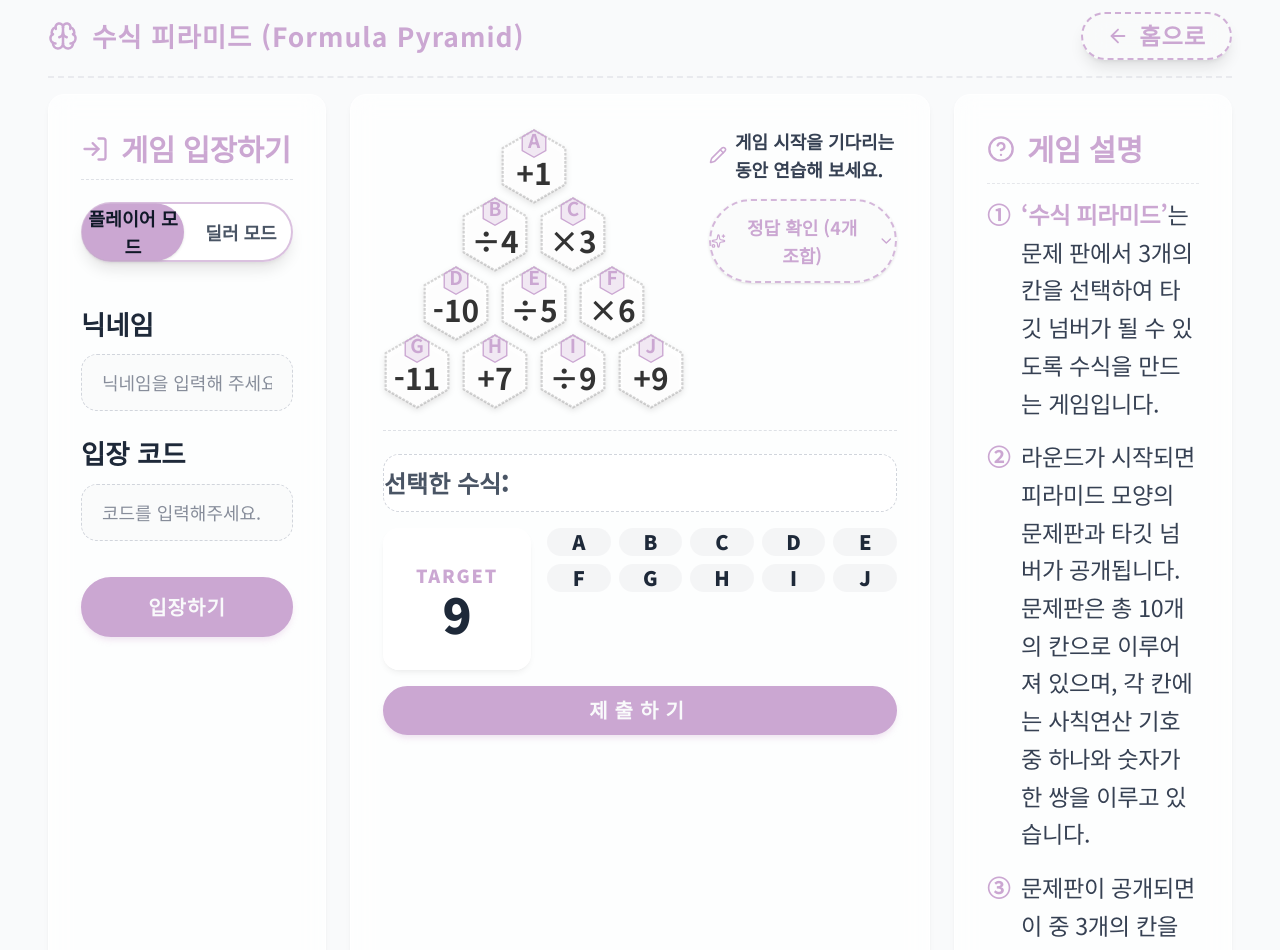
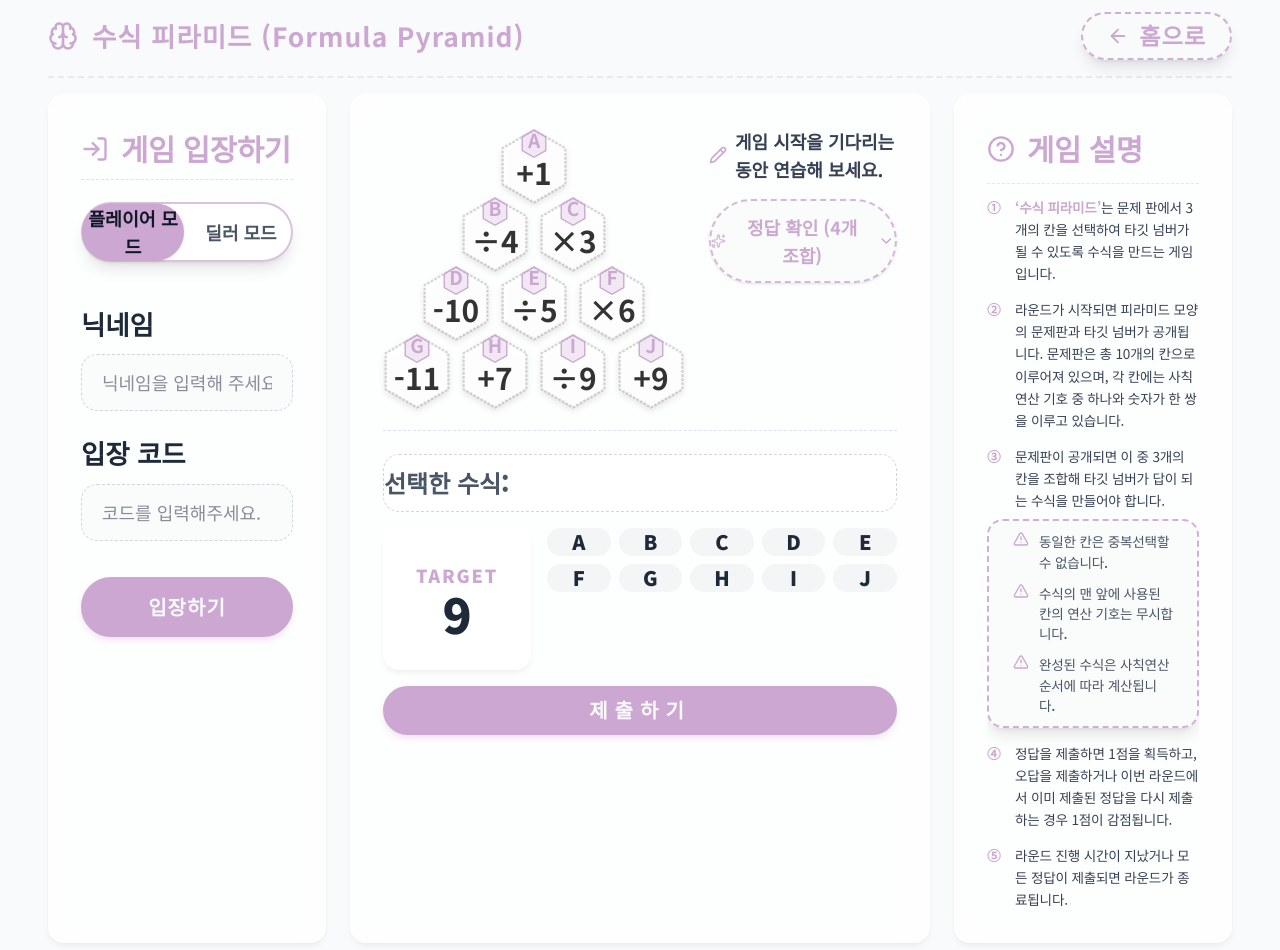
Before and after one commit to rlawlsdnjs78-infinity/infinitymath, a Next.js app: page /formula-pyramid in a window 1280 px wide. Shown: the top 950 px of the page. Built offline with nearby package versions, Linux system fonts and the light colour scheme; a web font is replaced by a local one.

Commit message:
UI: Adjust game explanation font size to 0.85rem

```diff
--- a/src/app/formula-pyramid/page.tsx
+++ b/src/app/formula-pyramid/page.tsx
@@ -1831,18 +1831,18 @@ export default function FormulaPyramidPage() {
                   <h2 className="text-[#CBA7D2] font-bold" style={{ fontFamily: "var(--font-chalk)", fontSize: "1.85rem", lineHeight: 1.1 }}>게임 설명</h2>
                 </div>
                 <div className="w-full border-t border-dashed border-gray-200" style={{ marginTop: "0.75rem", marginBottom: "0.75rem" }} />
-                <div className="flex flex-col gap-4 text-gray-700 leading-relaxed py-1 overflow-y-auto" style={{ fontFamily: "var(--font-chalk)", fontSize: "1.45rem", wordBreak: "break-all", letterSpacing: "-0.015em" }}>
+                <div className="flex flex-col gap-3.5 text-gray-700 leading-relaxed py-1 overflow-y-auto" style={{ fontFamily: "var(--font-chalk)", fontSize: "0.85rem", wordBreak: "break-all", letterSpacing: "-0.015em" }}>
                   {/* ① 게임 소개 */}
-                  <div className="flex items-start gap-2.5">
-                    <span className="flex-shrink-0 font-bold text-[#CBA7D2] w-6">①</span>
+                  <div className="flex items-start gap-2">
+                    <span className="flex-shrink-0 font-bold text-[#CBA7D2] w-5">①</span>
                     <p className="flex-1 leading-relaxed" style={{ wordBreak: "break-all", letterSpacing: "-0.015em" }}>
                       <strong className="text-[#CBA7D2] font-bold">&lsquo;수식 피라미드&rsquo;</strong>는 문제 판에서 3개의 칸을 선택하여 타깃 넘버가 될 수 있도록 수식을 만드는 게임입니다.
                     </p>
                   </div>
 
                   {/* ② 문제판 설명 */}
-                  <div className="flex items-start gap-2.5">
-                    <span className="flex-shrink-0 font-bold text-[#CBA7D2] w-6">②</span>
+                  <div className="flex items-start gap-2">
+                    <span className="flex-shrink-0 font-bold text-[#CBA7D2] w-5">②</span>
                     <p className="flex-1 leading-relaxed" style={{ wordBreak: "break-all", letterSpacing: "-0.015em" }}>
                       라운드가 시작되면 피라미드 모양의 문제판과 타깃 넘버가 공개됩니다. 문제판은 총 10개의 칸으로 이루어져 있으며, 각 칸에는 사칙연산 기호 중 하나와 숫자가 한 쌍을 이루고 있습니다.
                     </p>
@@ -1850,8 +1850,8 @@ export default function FormulaPyramidPage() {
 
                   {/* ③ 조합 규칙 (②와 ④ 사이) */}
                   <div className="flex flex-col gap-2">
-                    <div className="flex items-start gap-2.5">
-                      <span className="flex-shrink-0 font-bold text-[#CBA7D2] w-6">③</span>
+                    <div className="flex items-start gap-2">
+                      <span className="flex-shrink-0 font-bold text-[#CBA7D2] w-5">③</span>
                       <p className="flex-1 leading-relaxed">문제판이 공개되면 이 중 3개의 칸을 조합해 타깃 넘버가 답이 되는 수식을 만들어야 합니다.</p>
                     </div>
                     <div
@@ -1863,8 +1863,8 @@ export default function FormulaPyramidPage() {
                         "수식의 맨 앞에 사용된 칸의 연산 기호는 무시합니다.",
                         "완성된 수식은 사칙연산 순서에 따라 계산됩니다.",
                       ].map((rule) => (
-                        <div key={rule} className="flex items-start gap-3 text-gray-600 font-medium" style={{ fontSize: "1.45rem", lineHeight: "1.5", letterSpacing: "-0.015em" }}>
-                          <AlertTriangle size={20} className="flex-shrink-0 text-[#CBA7D2] mt-1" />
+                        <div key={rule} className="flex items-start gap-2.5 text-gray-600 font-medium" style={{ fontSize: "0.85rem", lineHeight: "1.5", letterSpacing: "-0.015em" }}>
+                          <AlertTriangle size={16} className="flex-shrink-0 text-[#CBA7D2] mt-0.5" />
                           <span>{rule}</span>
                         </div>
                       ))}
@@ -1872,16 +1872,16 @@ export default function FormulaPyramidPage() {
                   </div>
 
                   {/* ④ 점수 */}
-                  <div className="flex items-start gap-2.5">
-                    <span className="flex-shrink-0 font-bold text-[#CBA7D2] w-6">④</span>
+                  <div className="flex items-start gap-2">
+                    <span className="flex-shrink-0 font-bold text-[#CBA7D2] w-5">④</span>
                     <p className="flex-1 leading-relaxed" style={{ wordBreak: "break-all", letterSpacing: "-0.015em" }}>
                       정답을 제출하면 1점을 획득하고, 오답을 제출하거나 이번 라운드에서 이미 제출된 정답을 다시 제출하는 경우 1점이 감점됩니다.
                     </p>
                   </div>
 
                   {/* ⑤ 종료 */}
-                  <div className="flex items-start gap-2.5">
-                    <span className="flex-shrink-0 font-bold text-[#CBA7D2] w-6">⑤</span>
+                  <div className="flex items-start gap-2">
+                    <span className="flex-shrink-0 font-bold text-[#CBA7D2] w-5">⑤</span>
                     <p className="flex-1 leading-relaxed" style={{ wordBreak: "break-all", letterSpacing: "-0.015em" }}>
                       라운드 진행 시간이 지났거나 모든 정답이 제출되면 라운드가 종료됩니다.
                     </p>
```
